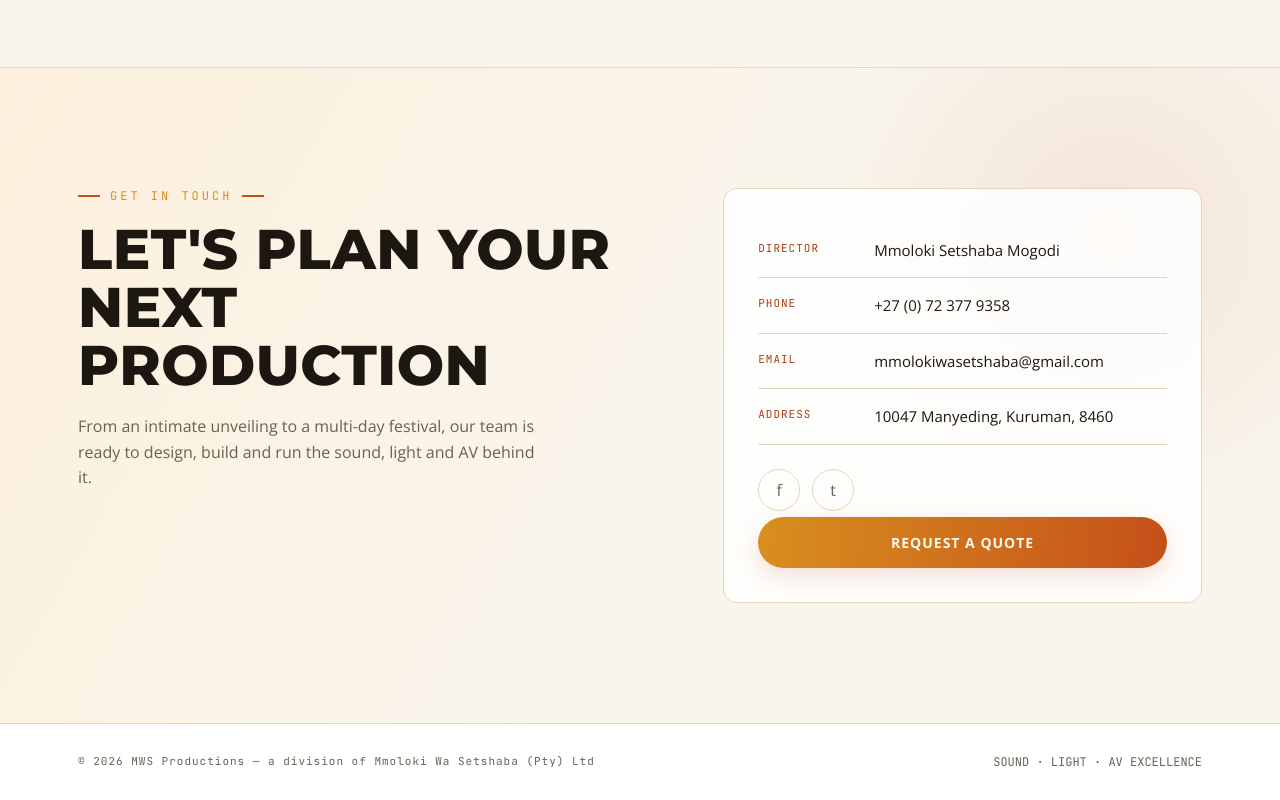
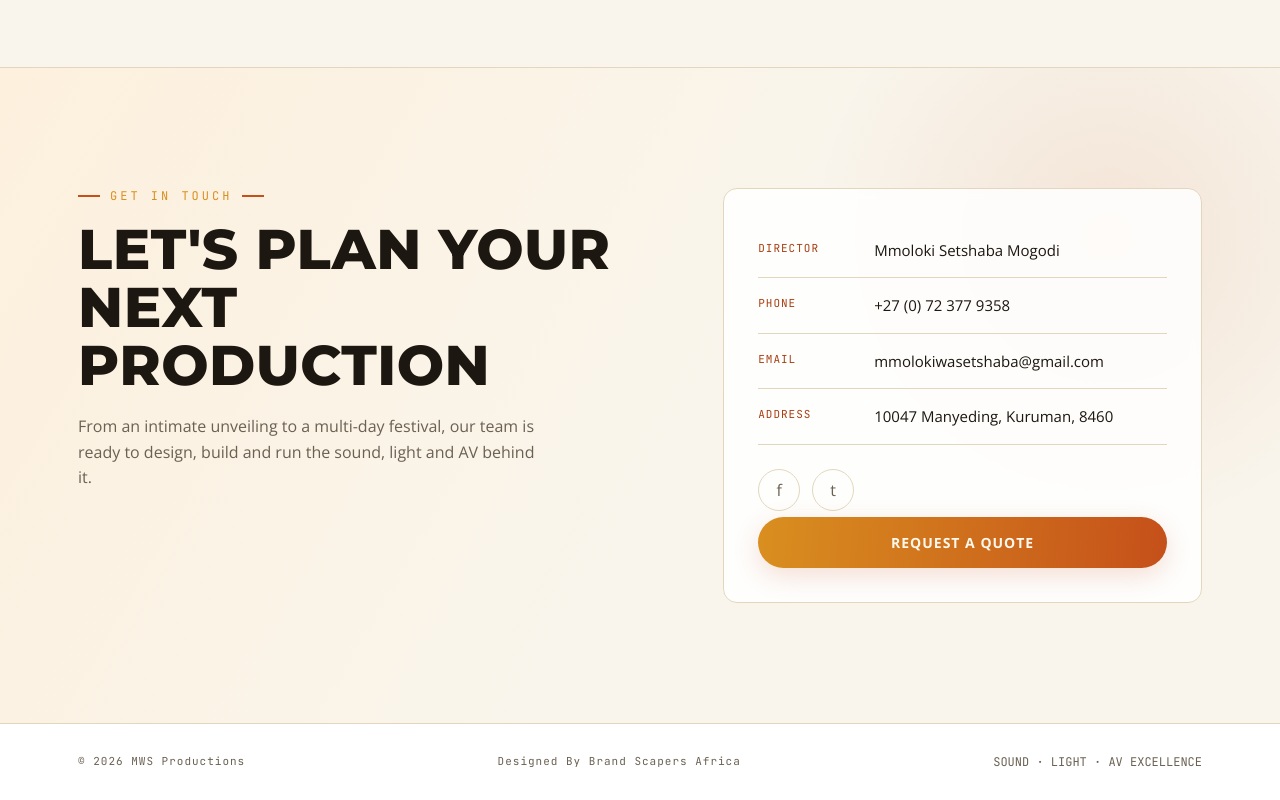
Before and after one commit to TADI-I/Mmoloki-Wa-Setshaba-PTY-LTD, a plain HTML site: page index.html in a window 1280 px wide. Shown: the part 2801-3601 px from the top of the page. Drawn offline with nearby package versions, Linux system fonts and the light colour scheme.

Commit message:
optimised

```diff
--- a/index.html
+++ b/index.html
@@ -218,7 +218,8 @@
 
 <footer>
   <div class="wrap foot-row">
-    <div class="brand-text">© 2026 MWS Productions — a division of Mmoloki Wa Setshaba (Pty) Ltd</div>
+    <div class="brand-text">© 2026 MWS Productions</div>
+    <div class="brand-text"> <a href="https://www.brandscapersafrica.com/" target="_blank" rel="noopener">Designed By Brand Scapers Africa</a>  </div>
     <span class="mono">SOUND · LIGHT · AV EXCELLENCE</span>
   </div>
 </footer>
```
Also changed, not shown: our-work.html (+2 -1 lines), why-us.html (+2 -1 lines), 2 other files.
